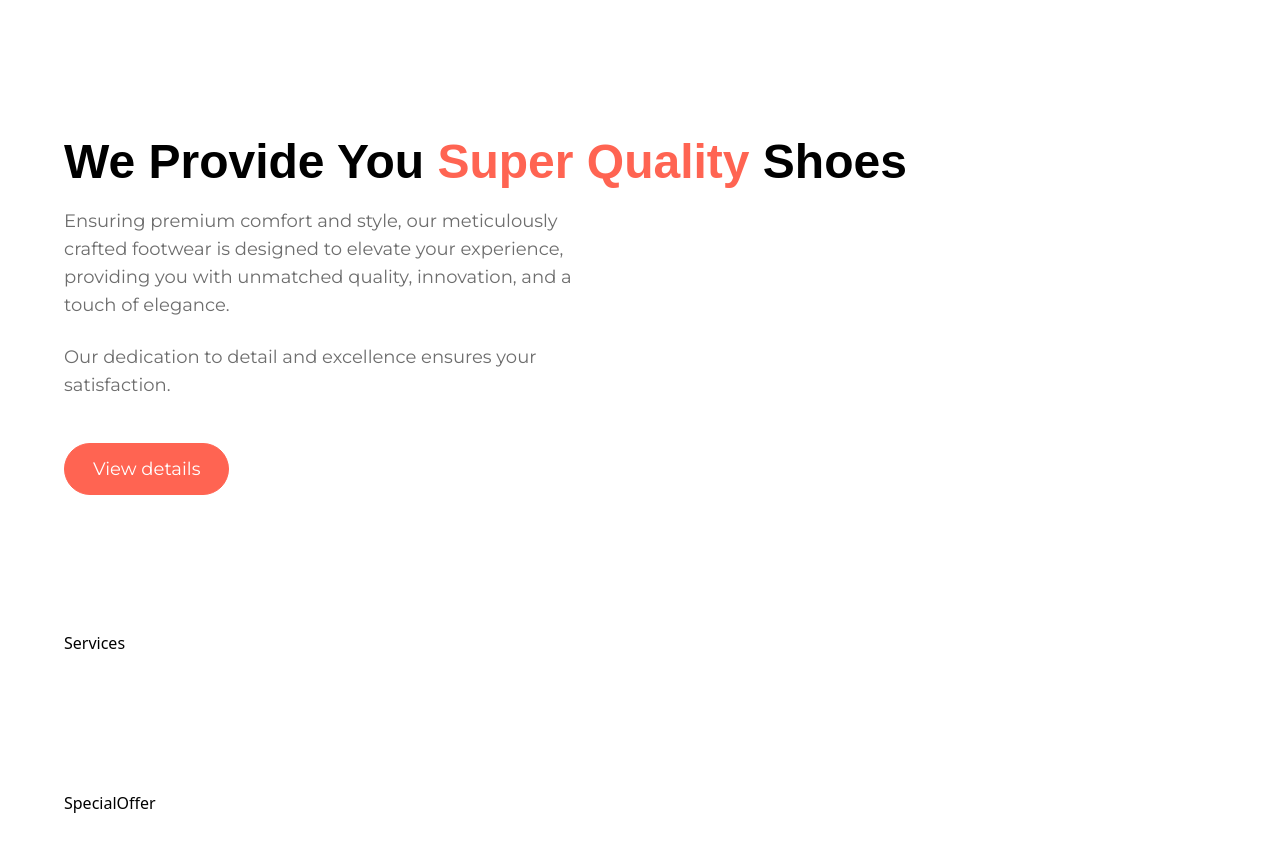
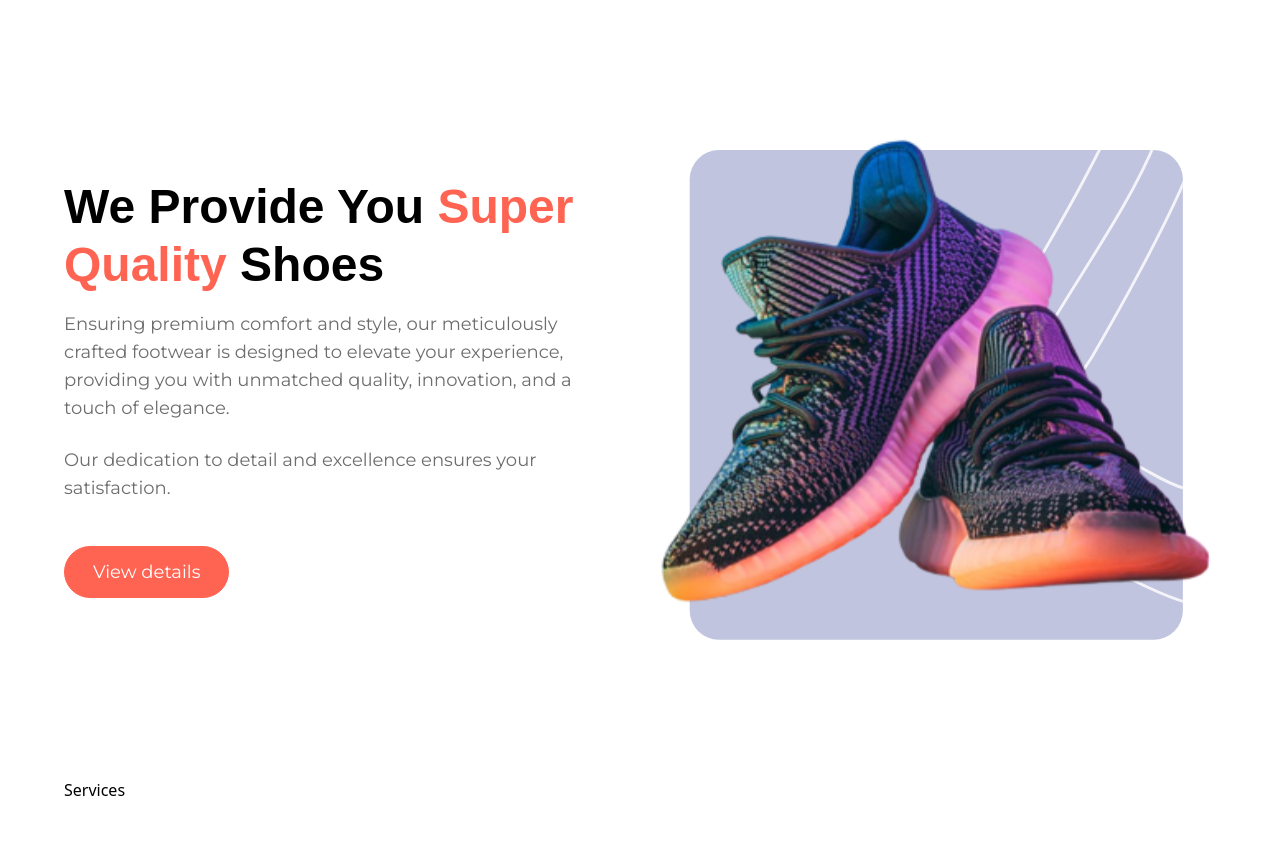
Before and after one commit to ZwingliCaleb/Nike-Clone, a React (Vite) app: page / in a window 1280 px wide. Shown: the part 1780-2631 px from the top of the page. Built offline with nearby package versions, Linux system fonts and the light colour scheme; a web font is replaced by a local one.

Commit message:
complete the superQuality section

```diff
--- a/src/sections/SuperQuality.jsx
+++ b/src/sections/SuperQuality.jsx
@@ -1,5 +1,5 @@
 import Button from "../components/Button"
-
+import { shoe8 } from "../assets/images"
 
 const SuperQuality = () => {
   return (
@@ -10,7 +10,7 @@ const SuperQuality = () => {
         <div className="flex flex-1 flex-col">
           <h2 className="text-4xl font-palanquin capitalize max-ld:max-w-lg
            font-bold">We Provide You
-           <span className="text-coral-red"> Super </span>
+           <span className="text-coral-red"> Super </span><br/>
            <span className="text-coral-red"> Quality </span>
            Shoes
            </h2>
@@ -27,6 +27,16 @@ const SuperQuality = () => {
             <Button label="View details" />
           </div>
         </div>
+
+        <div className="flex flex-1 justify-center items-center">
+          <img
+            src={shoe8}
+            alt="shoe8"
+            width={570}
+            height={522}
+            className="object-contain"
+          />
+        </div>
     </section>
   )
 }
```
